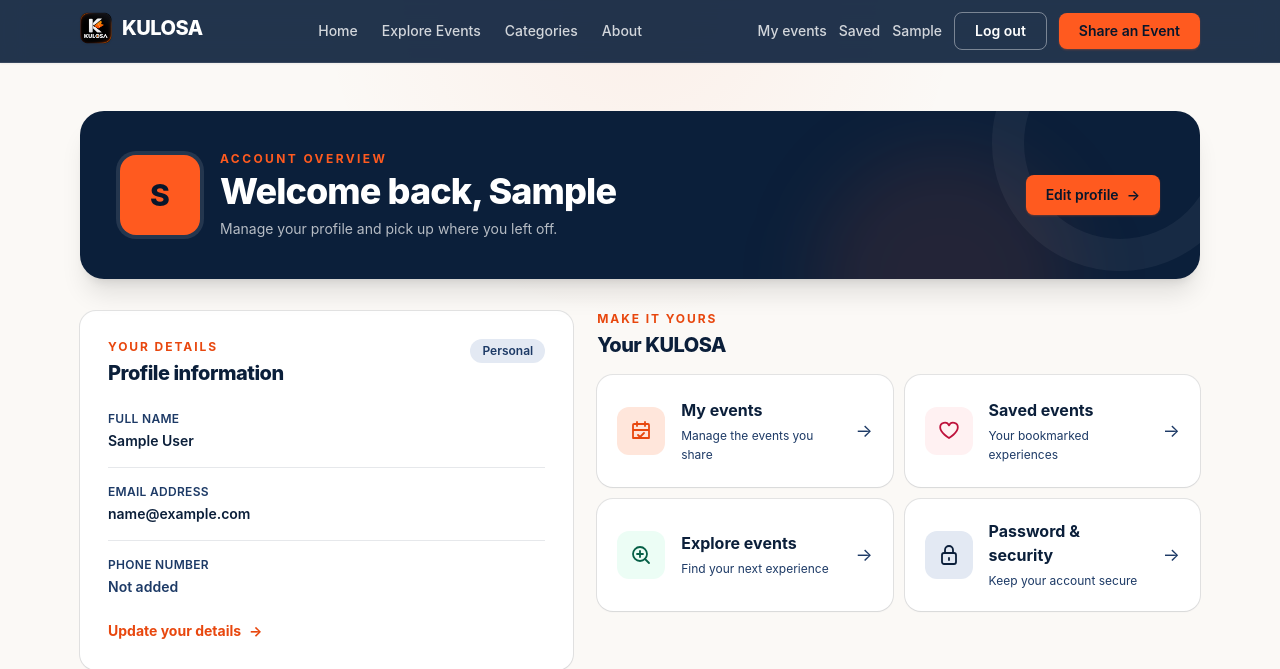
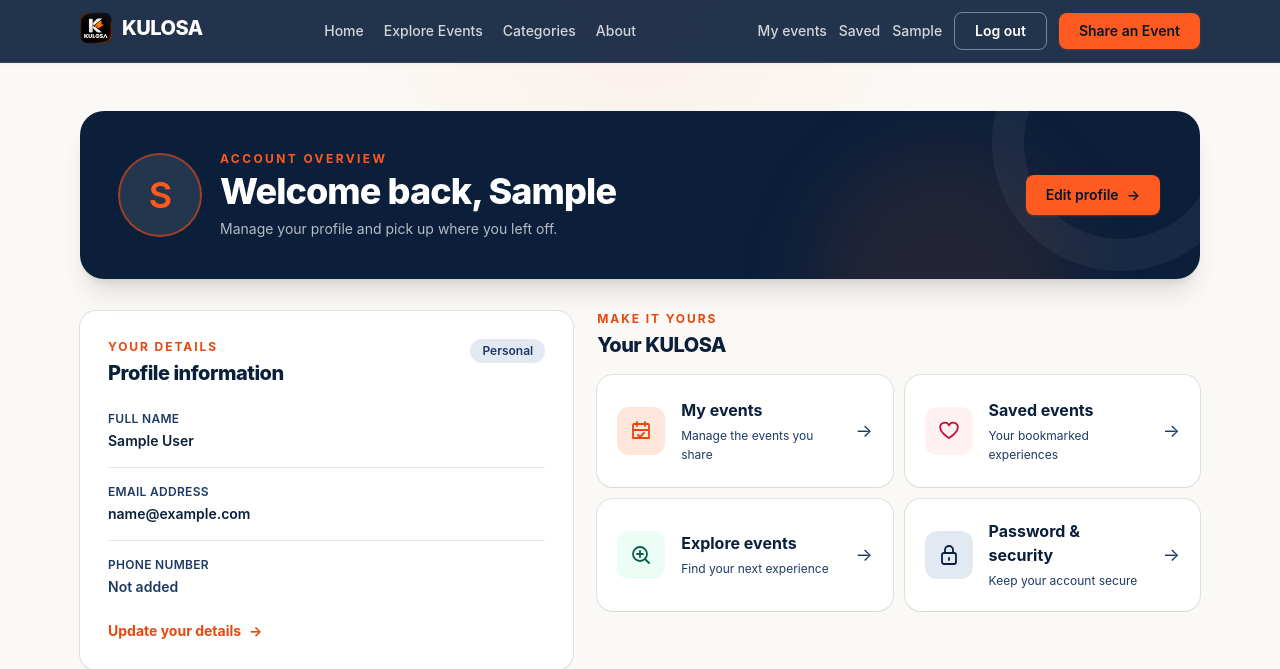
Before and after one commit to noberto21/kulosa, a Django app: page /account/ in a window 1280 px wide. Shown: the top 669 px of the page. Run offline with Django 5.2, Linux system fonts and the light colour scheme; the visitor is signed in with stand-in values (Sample User, id 1); parts of the project's set-up code (start-up, migrations or seed data) failed here and were passed over.

Commit message:
Agent Host changes for agents/homepage-navbar-layout-adjustment

```diff
--- a/templates/accounts/account.html
+++ b/templates/accounts/account.html
@@ -7,7 +7,7 @@
     <div class="pointer-events-none absolute -bottom-32 right-32 h-64 w-64 rounded-full bg-flame-500/10 blur-2xl" aria-hidden="true"></div>
     <div class="relative flex flex-col gap-6 sm:flex-row sm:items-center sm:justify-between">
       <div class="flex items-center gap-4 sm:gap-5">
-        <div class="flex h-16 w-16 shrink-0 items-center justify-center rounded-2xl bg-flame-500 text-2xl font-extrabold text-navy-950 ring-4 ring-white/10 sm:h-20 sm:w-20 sm:text-3xl" aria-hidden="true">{{ user.get_short_name|slice:":1"|upper }}</div>
+        <div class="flex h-16 w-16 shrink-0 items-center justify-center rounded-full bg-white/10 text-3xl font-semibold tracking-tight text-flame-500 ring-2 ring-flame-500/60 sm:h-20 sm:w-20 sm:text-4xl" aria-hidden="true">{{ user.get_short_name|slice:":1"|upper }}</div>
         <div>
           <p class="text-xs font-bold uppercase tracking-[0.2em] text-flame-500">Account overview</p>
           <h1 id="account-heading" class="mt-1 text-3xl font-extrabold tracking-tight sm:text-4xl">Welcome back, {{ user.get_short_name }}</h1>
--- a/templates/partials/_header.html
+++ b/templates/partials/_header.html
@@ -1,32 +1,32 @@
 {% url 'core:home' as home_url %}{% url 'events:explore' as explore_url %}
 <header class="sticky top-0 z-40 border-b border-white/10 bg-navy-900/90 text-white backdrop-blur-md on-navy shadow-sm">
-  <div class="mx-auto flex max-w-6xl items-center justify-between gap-4 px-4 py-3">
+  <div class="mx-auto flex max-w-6xl items-center justify-between gap-4 px-4 py-3 xl:grid xl:grid-cols-[auto_minmax(0,1fr)_auto] xl:gap-6">
     <a href="{% url 'core:home' %}" class="rounded focus-visible:outline-offset-4">{% include "partials/_wordmark.html" %}</a>
 
-    <nav aria-label="Main" class="hidden items-center gap-6 text-sm font-medium lg:flex">
+    <nav aria-label="Main" class="hidden items-center justify-center gap-5 whitespace-nowrap text-sm font-medium xl:flex">
       <a href="{% url 'core:home' %}" class="nav-link" {% if request.path == home_url %}aria-current="page"{% endif %}>Home</a>
       <a href="{% url 'events:explore' %}" class="nav-link" {% if request.path == explore_url %}aria-current="page"{% endif %}>Explore Events</a>
       <a href="{% url 'core:categories' %}" class="nav-link">Categories</a>
       <a href="{% url 'core:about' %}" class="nav-link">About</a>
     </nav>
 
-    <div class="hidden items-center gap-3 lg:flex">
+    <div class="hidden shrink-0 items-center gap-3 whitespace-nowrap xl:flex xl:justify-self-end">
       {% if user.is_authenticated %}
-        <a href="{% url 'dashboard:list' %}" class="text-sm font-medium text-white/80 transition hover:text-flame-500">My events</a>
-        <a href="{% url 'saved_events' %}" class="text-sm font-medium text-white/80 transition hover:text-flame-500">Saved</a>
-        <a href="{% url 'accounts:account' %}" class="text-sm font-medium text-white/80 transition hover:text-flame-500">{{ user.get_short_name }}</a>
-        <form method="post" action="{% url 'accounts:logout' %}">{% csrf_token %}<button type="submit" class="btn btn-outline-light py-2">Log out</button></form>
+        <a href="{% url 'dashboard:list' %}" class="shrink-0 text-sm font-medium text-white/80 transition hover:text-flame-500">My events</a>
+        <a href="{% url 'saved_events' %}" class="shrink-0 text-sm font-medium text-white/80 transition hover:text-flame-500">Saved</a>
+        <a href="{% url 'accounts:account' %}" class="shrink-0 text-sm font-medium text-white/80 transition hover:text-flame-500">{{ user.get_short_name }}</a>
+        <form class="shrink-0" method="post" action="{% url 'accounts:logout' %}">{% csrf_token %}<button type="submit" class="btn btn-outline-light py-2">Log out</button></form>
       {% else %}
-        <a href="{% url 'accounts:login' %}" class="text-sm font-medium text-white/80 transition hover:text-flame-500">Login</a>
-        <a href="{% url 'accounts:register' %}" class="btn btn-outline-light py-2">Sign Up</a>
+        <a href="{% url 'accounts:login' %}" class="shrink-0 text-sm font-medium text-white/80 transition hover:text-flame-500">Login</a>
+        <a href="{% url 'accounts:register' %}" class="btn btn-outline-light shrink-0 py-2">Sign Up</a>
       {% endif %}
-      <a href="{% url 'core:share_event' %}" class="btn btn-primary py-2">Share an Event</a>
+      <a href="{% url 'core:share_event' %}" class="btn btn-primary shrink-0 whitespace-nowrap py-2">Share an Event</a>
     </div>
 
-    <button type="button" class="rounded-lg border border-white/30 bg-white/5 px-3 py-2 text-sm font-semibold transition hover:bg-white/10 lg:hidden" data-menu-toggle aria-expanded="false" aria-controls="mobile-menu">Menu</button>
+    <button type="button" class="rounded-lg border border-white/30 bg-white/5 px-3 py-2 text-sm font-semibold transition hover:bg-white/10 xl:hidden" data-menu-toggle aria-expanded="false" aria-controls="mobile-menu">Menu</button>
   </div>
 
-  <div id="mobile-menu" class="hidden border-t border-white/10 bg-navy-900/95 lg:hidden" data-menu>
+  <div id="mobile-menu" class="hidden border-t border-white/10 bg-navy-900/95 xl:hidden" data-menu>
     <nav aria-label="Mobile" class="mx-auto flex max-w-6xl flex-col gap-1 px-4 py-3 text-sm font-medium">
       <a class="rounded px-2 py-2 text-white/85 transition hover:bg-white/10" href="{% url 'core:home' %}">Home</a>
       <a class="rounded px-2 py-2 text-white/85 transition hover:bg-white/10" href="{% url 'events:explore' %}">Explore Events</a>
```
Also changed, not shown: static/css/tailwind.css.
